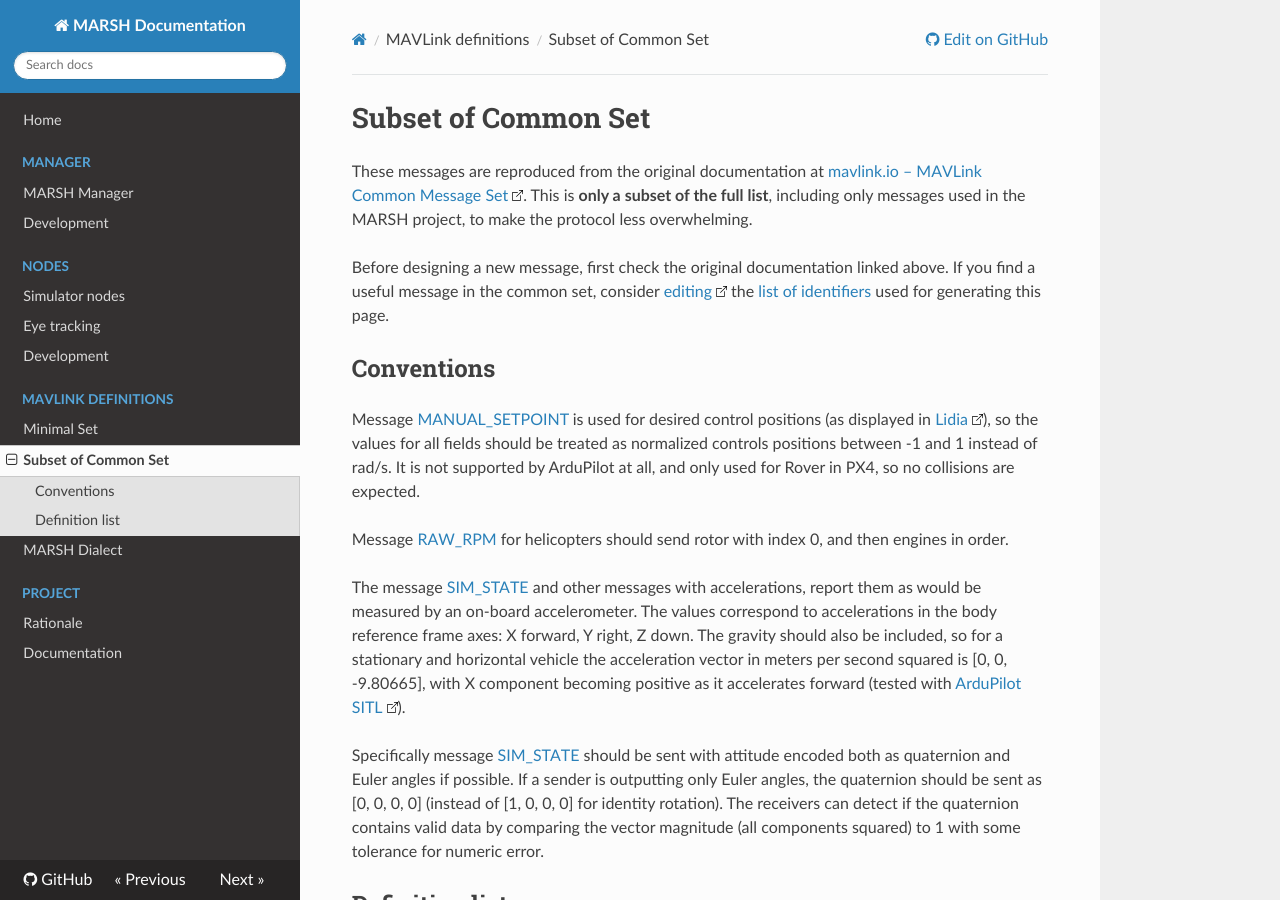
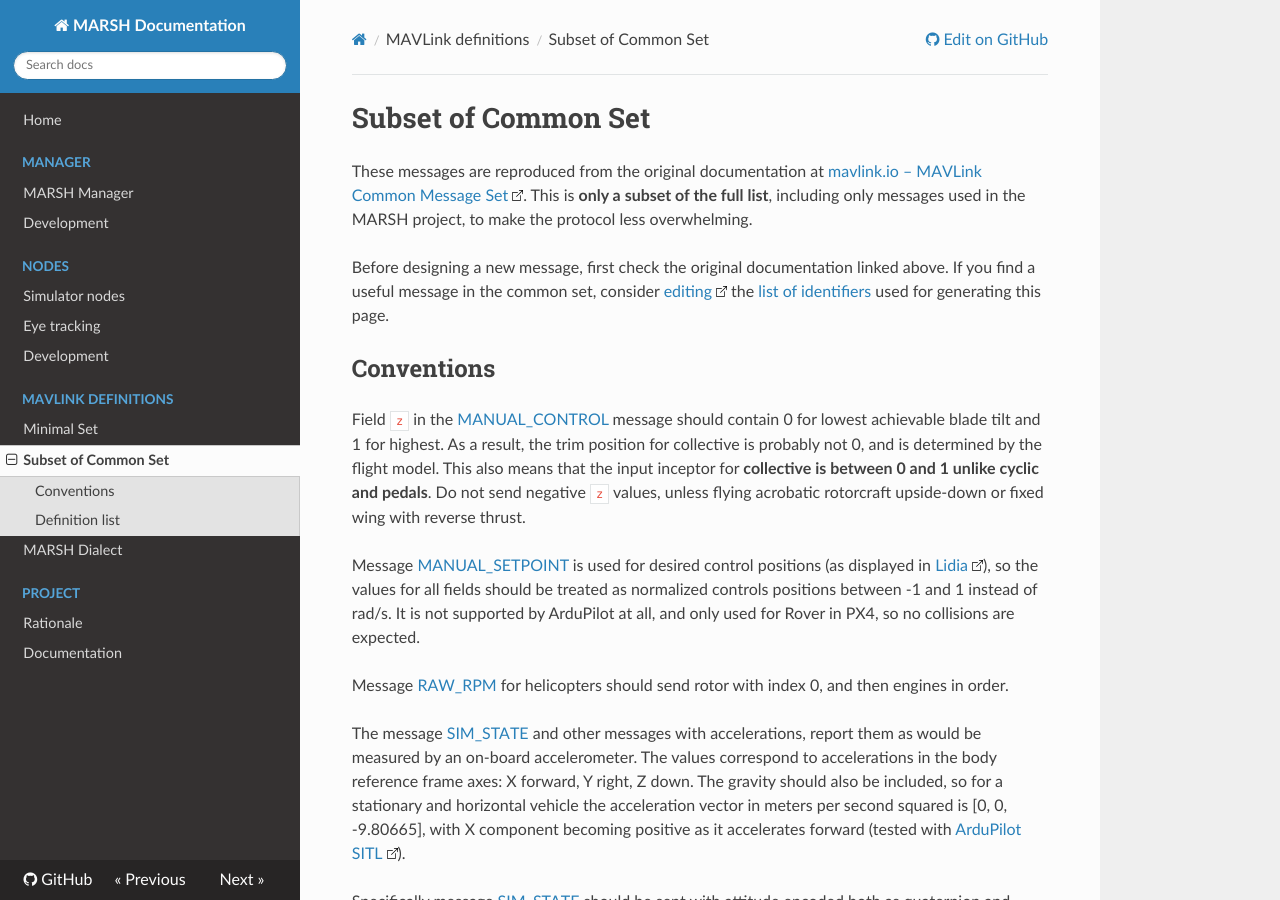
Before and after one commit to marsh-sim/marsh-docs, an MkDocs documentation site: the page built from docs/mavlink/common.md, in a window 1280 px wide and 900 px high. Built offline with MkDocs 1.6.1, drawn with Linux system fonts in a browser that asks for light colours; nearby versions of some CDN libraries.

Commit message:
Describe new convention for collective input

```diff
--- a/docs/mavlink/common.md
+++ b/docs/mavlink/common.md
@@ -5,6 +5,11 @@ These messages are reproduced from the original documentation at [mavlink.io –
 Before designing a new message, first check the original documentation linked above. If you find a useful message in the common set, consider [editing](https://github.com/marsh-sim/marsh-sim.github.io/edit/main/docs/mavlink/common_subset.txt) the [list of identifiers](./common_subset.txt) used for generating this page.
 
 ## Conventions
+
+Field `z` in the [MANUAL_CONTROL](#MANUAL_CONTROL) message should contain 0 for lowest achievable blade tilt and 1 for highest.
+As a result, the trim position for collective is probably not 0, and is determined by the flight model.
+This also means that the input inceptor for **collective is between 0 and 1 unlike cyclic and pedals**.
+Do not send negative `z` values, unless flying acrobatic rotorcraft upside-down or fixed wing with reverse thrust.
 
 Message [MANUAL_SETPOINT](#MANUAL_SETPOINT) is used for desired control positions (as displayed in [Lidia](https://pypi.org/project/lidia/)), so the values for all fields should be treated as normalized controls positions between -1 and 1 instead of rad/s.
 It is not supported by ArduPilot at all, and only used for Rover in PX4, so no collisions are expected.
```
